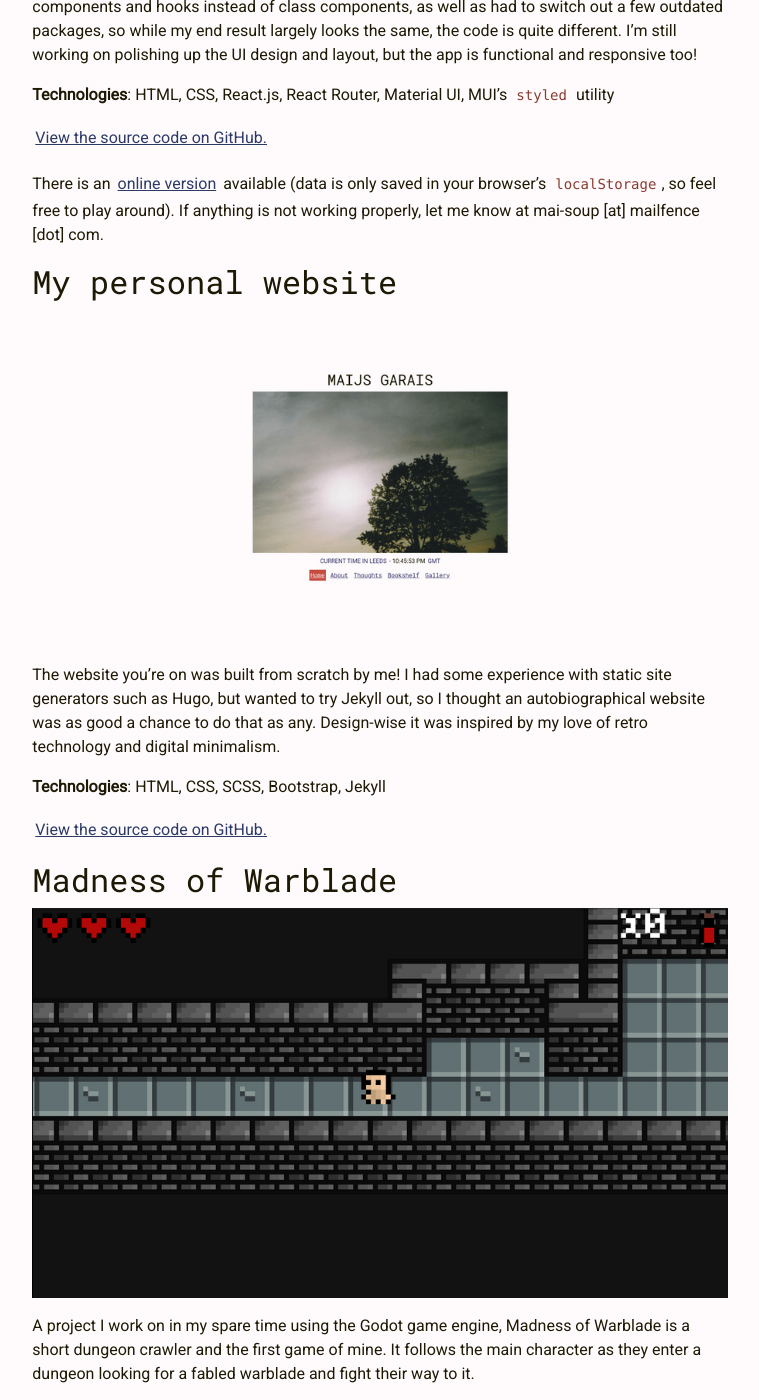
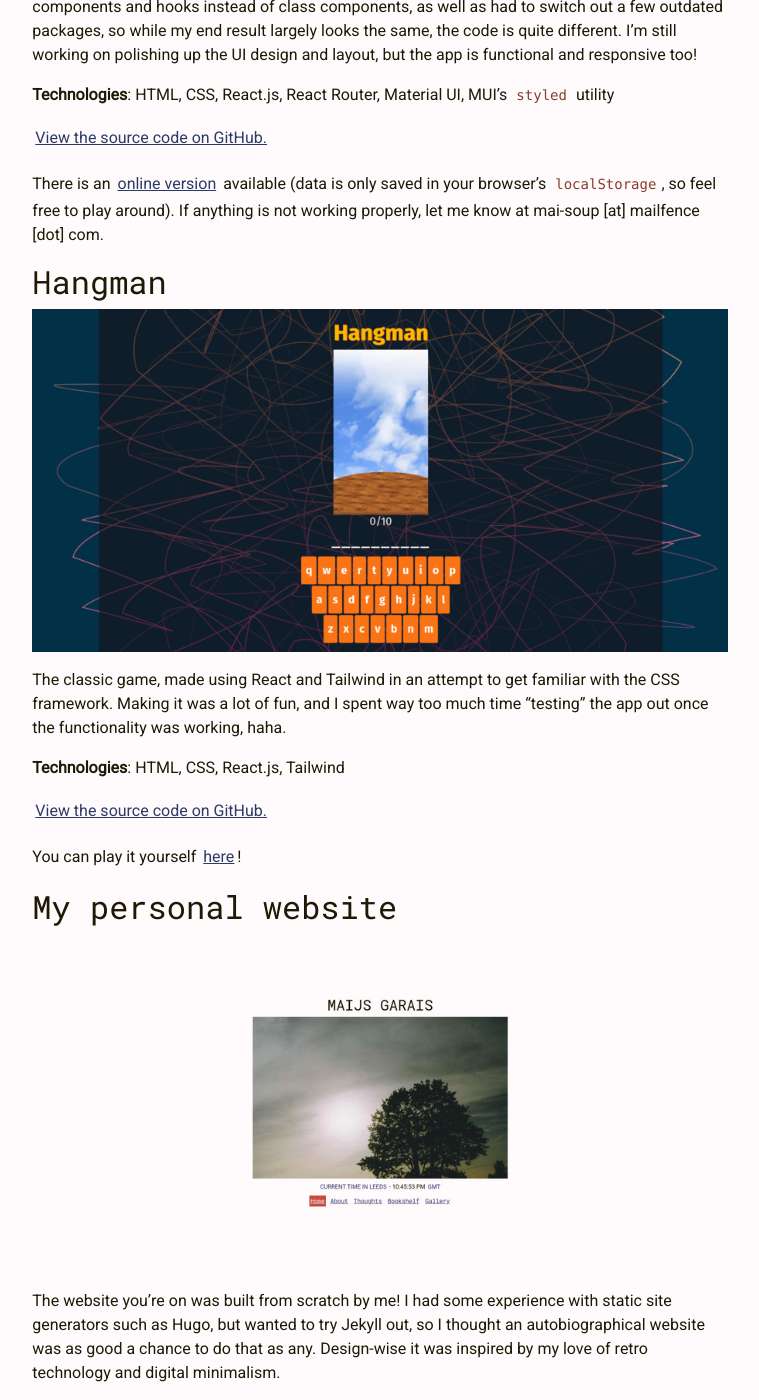
Before and after one commit to mai-soup/mai-soup.github.io, a Jekyll site: the page built from projects.md, in a window 1280 px wide and 1400 px high, scrolled down 1387 px. Shown: the whole window, without its empty margins (260-1019 px from the left). Built offline with Jekyll 4.4.1, drawn with Linux system fonts in a browser that asks for light colours.

Commit message:
add hangman to projects

```diff
--- a/projects.md
+++ b/projects.md
@@ -30,6 +30,18 @@ My first project using React! View colour palettes at various lightness levels a
 
 There is an [online version](https://react-colour-picker.vercel.app/) available (data is only saved in your browser's `localStorage`, so feel free to play around). If anything is not working properly, let me know at mai-soup [at] mailfence [dot] com.
 
+## Hangman
+
+![Screenshot of the Hangman app](/images/projects/hangman.png){:class="img-fluid"}
+
+The classic game, made using React and Tailwind in an attempt to get familiar with the CSS framework. Making it was a lot of fun, and I spent way too much time "testing" the app out once the functionality was working, haha.
+
+**Technologies**: HTML, CSS, React.js, Tailwind
+
+[View the source code on GitHub.](https://github.com/mai-soup/hangman)
+
+You can play it yourself [here](https://hangman-two-psi.vercel.app/)!
+
 ## My personal website
 
 ![The landing page of my website](/images/projects/mai-soup.png){:class="img-fluid"}
```
Also changed, not shown: images/projects/hangman.png (added), 4 other files.
